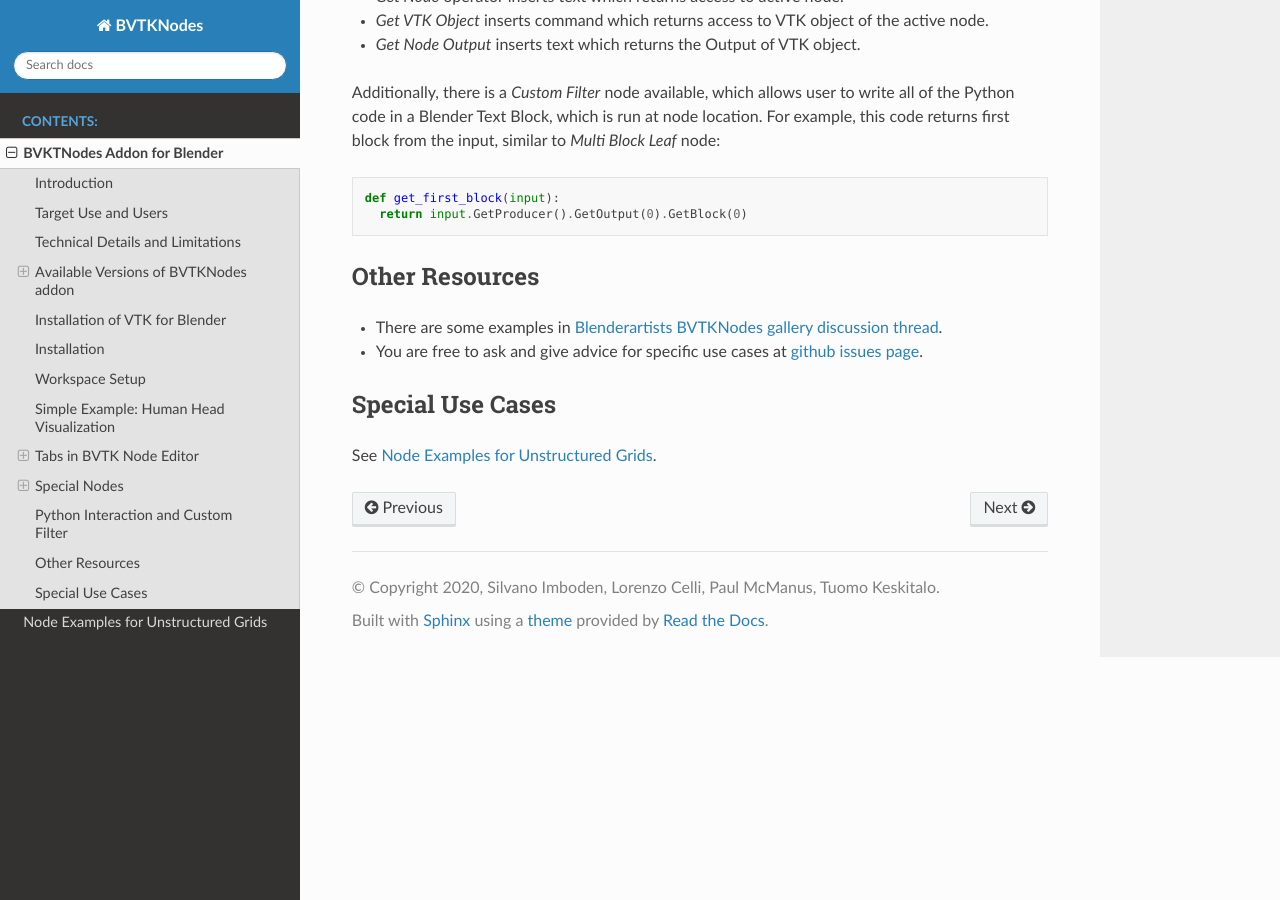
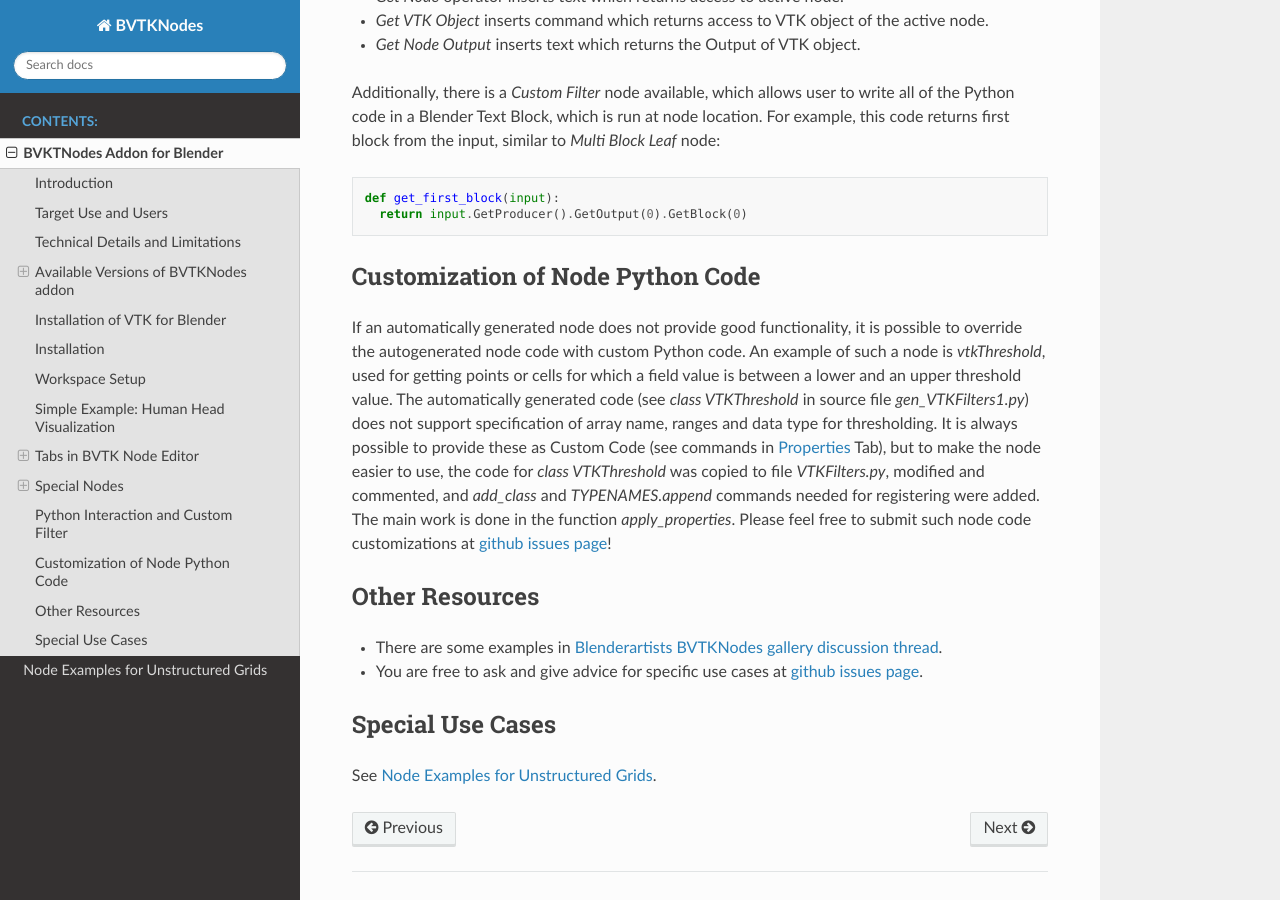
Before and after one commit to simboden/BVtkNodes, a Sphinx documentation site: the page built from docs/BVTKNodes.rst, in a window 1280 px wide and 900 px high, scrolled down 8222 px. Built offline with Sphinx 7.4.7 and the Read the Docs theme 2.0.0, drawn with Linux system fonts in a browser that asks for light colours.

Commit message:
Add docs for Customization of Node Python Code

```diff
--- a/docs/BVTKNodes.rst
+++ b/docs/BVTKNodes.rst
@@ -385,6 +385,24 @@ the input, similar to *Multi Block Leaf* node::
     return input.GetProducer().GetOutput(0).GetBlock(0)
 
 
+Customization of Node Python Code
+---------------------------------
+
+If an automatically generated node does not provide good
+functionality, it is possible to override the autogenerated node code
+with custom Python code. An example of such a node is *vtkThreshold*,
+used for getting points or cells for which a field value is between a
+lower and an upper threshold value. The automatically generated code
+(see *class VTKThreshold* in source file *gen_VTKFilters1.py*) does
+not support specification of array name, ranges and data type for
+thresholding. It is always possible to provide these as Custom Code
+(see commands in `Properties`_ Tab), but to make the node easier to
+use, the code for *class VTKThreshold* was copied to file
+*VTKFilters.py*, modified and commented, and *add_class* and
+*TYPENAMES.append* commands needed for registering were added. The
+main work is done in the function *apply_properties*. Please feel free
+to submit such node code customizations at `github issues page`_!
+
 
 Other Resources
 ---------------
```
